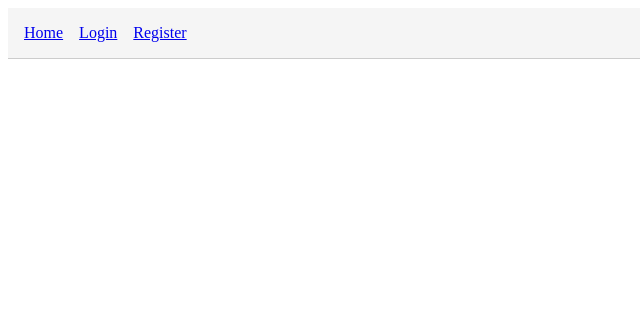
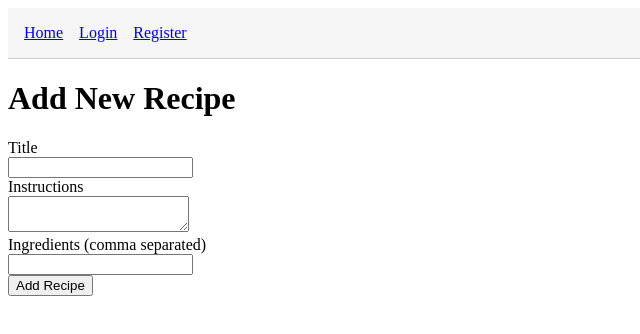
Before and after one commit to cmellor00/Whiskr.Front, a React (Vite) app: page /AddRecipe in a window 1280 px wide. Before the commit this address had no page. Shown: the top 334 px of the page, without its empty margins (0-640 px from the left). Built offline with nearby package versions, Linux system fonts and the light colour scheme.

Commit message:
Added Frontend for AddRecipe component

```diff
--- a/src/App.jsx
+++ b/src/App.jsx
@@ -6,6 +6,7 @@ import Login from "./auth/Login";
 import Register from "./auth/Register";
 import Recipes from "./components/Recipes";
 import Pantry from "./components/Pantry";
+import AddRecipe from "./components/AddRecipe";
 
 function App() {
     return (
@@ -17,6 +18,7 @@ function App() {
                 <Route path="/register" element={<Register />} />
                 <Route path="/recipes" element={<Recipes />} />
                 <Route path="/pantry" element={<Pantry />} />
+                <Route path="/AddRecipe" element={<AddRecipe />} />
             </Routes>
         </div>
     );
--- /dev/null
+++ b/src/components/AddRecipe.jsx
@@ -0,0 +1,61 @@
+import { useState } from "react";
+import { useNavigate } from "react-router-dom";
+
+export default function AddRecipe() {
+    const [title, setTitle] = useState("");
+    const [instructions, setInstructions] = useState("");
+    const [ingredients, setIngredients] = useState("");
+    const navigate = useNavigate();
+
+    const handleSubmit = async (e) => {
+        e.preventDefault();
+        const res = await fetch("/api/recipes", {
+            method: "POST",
+            headers: { "Content-Type": "application/json" },
+            body: JSON.stringify({
+                title,
+                instructions,
+                ingredients: ingredients.split(",").map((i) => i.trim()),
+            }),
+        });
+        if (res.ok) {
+            navigate("/recipes");
+        } else {
+            alert("Failed to add recipe.");
+        }
+    };
+
+    return (
+        <div>
+            <h1>Add New Recipe</h1>
+            <form onSubmit={handleSubmit}>
+                <div>
+                    <label>Title</label><br />
+                    <input
+                        type="text"
+                        value={title}
+                        onChange={(e) => setTitle(e.target.value)}
+                    />
+                </div>
+                <div>
+                    <label>Instructions</label><br />
+                    <textarea
+                        value={instructions}
+                        onChange={(e) => setInstructions(e.target.value)}
+                    />
+                </div>
+                <div>
+                    <label>Ingredients (comma separated)</label><br />
+                    <input
+                        type="text"
+                        value={ingredients}
+                        onChange={(e) => setIngredients(e.target.value)}
+                    />
+                </div>
+                <div>
+                    <button type="submit">Add Recipe</button>
+                </div>
+            </form>
+        </div>
+    );
+}
--- a/src/components/Home.jsx
+++ b/src/components/Home.jsx
@@ -1,7 +1,7 @@
 import React, { useEffect, useState } from "react";
 import { API } from "../api/apiContext";
 import { useAuth } from "../auth/AuthContext";
-import RecipeCard from "./recipeCard";
+import RecipeCard from "./RecipeCard";
 
 
 function Recipes() {
--- a/src/components/NavBar.jsx
+++ b/src/components/NavBar.jsx
@@ -20,6 +20,7 @@ function NavBar() {
                 <>
                     <Link to="/Recipes" style={{ marginRight: "1rem" }}>My Recipe Book</Link>
                     <Link to="/Pantry" style={{ marginRight: "1rem" }}>My Pantry</Link>
+                    <Link to="/addRecipe" style={{ marginRight: "1rem" }}>Add Recipe</Link>
 
                     <button
                         onClick={logout}
--- a/src/components/Recipes.jsx
+++ b/src/components/Recipes.jsx
@@ -1,7 +1,7 @@
 import React, { useEffect, useState } from "react";
 import { useAuth } from "../auth/AuthContext";
 import { API } from "../api/apiContext";
-import RecipeCard from "./recipeCard";
+import RecipeCard from "./RecipeCard";
 
 function Home() {
     const { token } = useAuth();
```
